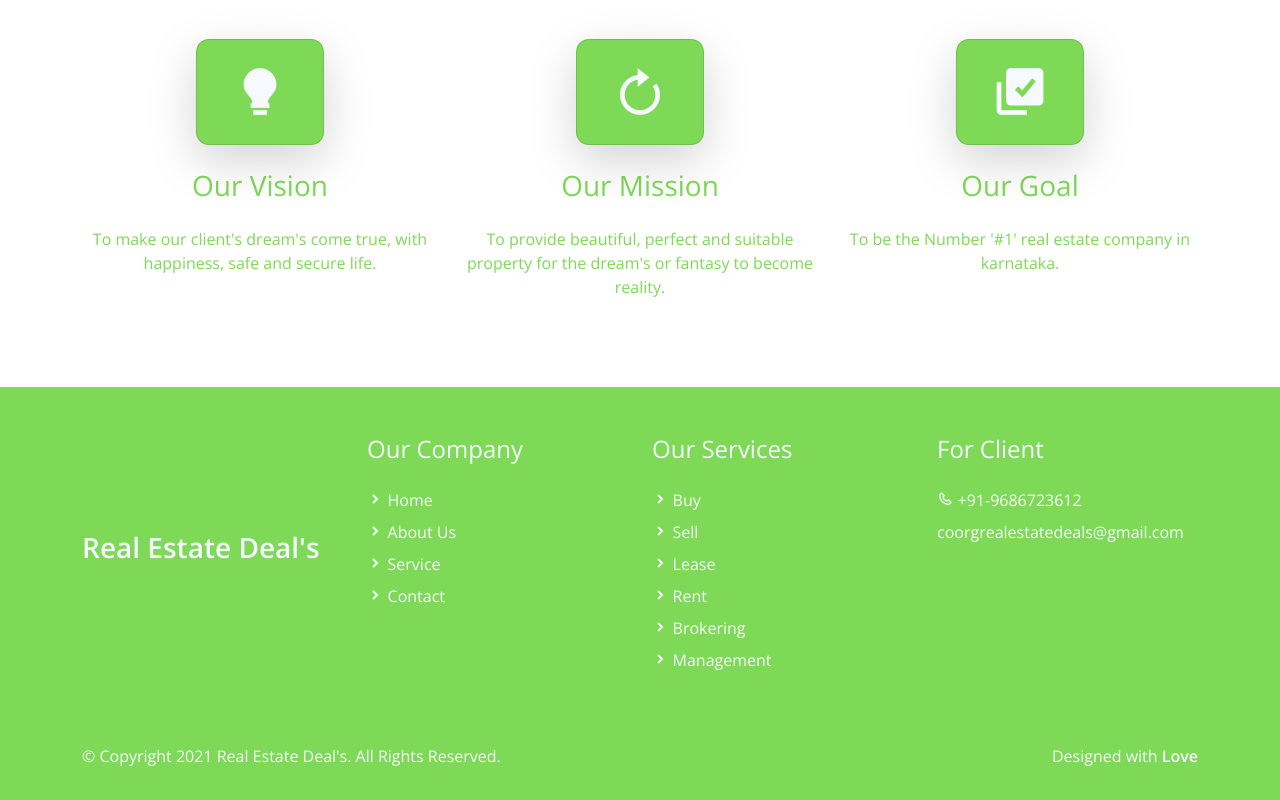
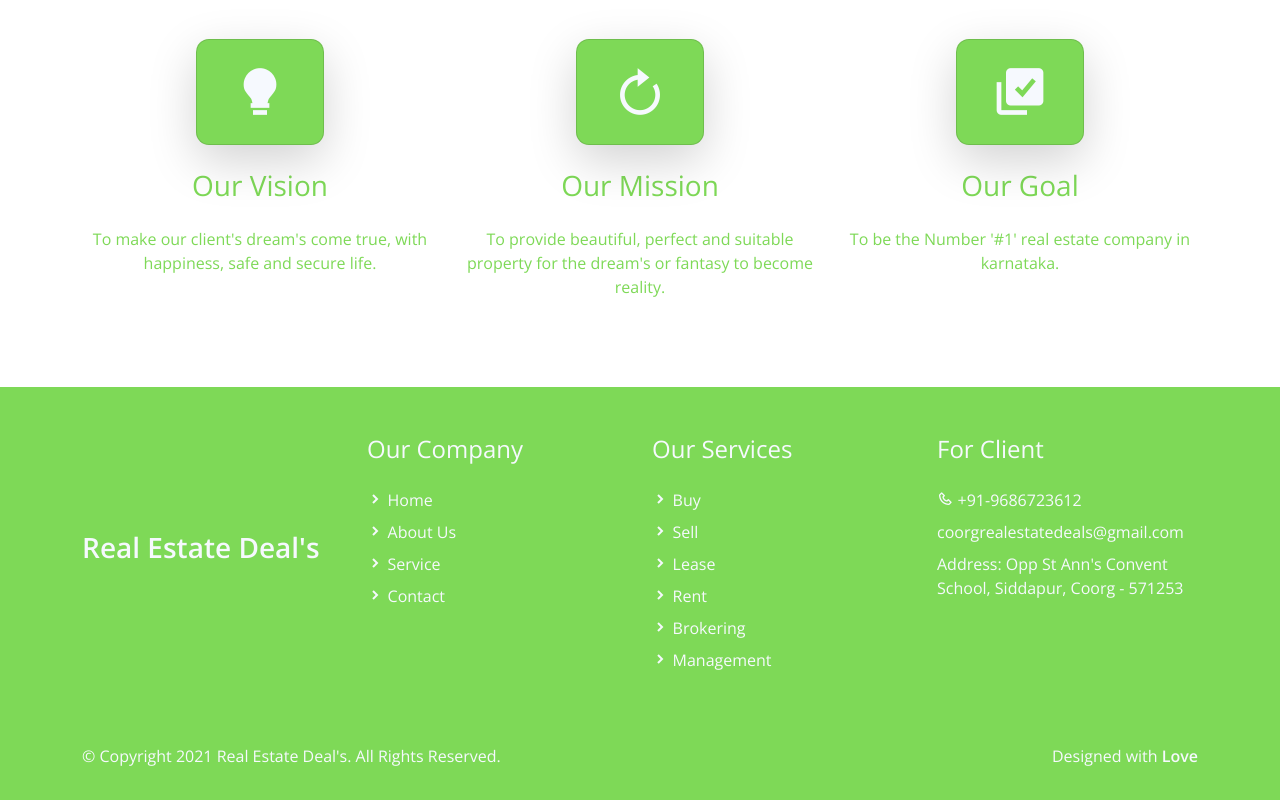
Before and after one commit to SharathKumarMS/coorgrealestate, a plain HTML site: page about.html in a window 1280 px wide. Shown: the part 1225-2025 px from the top of the page. Drawn offline with nearby package versions, Linux system fonts and the light colour scheme.

Commit message:
adress added

```diff
--- a/about.html
+++ b/about.html
@@ -213,6 +213,9 @@ https://templatemo.com/tm-561-purple-buzz
                         <li class="pb-2">
                             <a class="text-decoration-none text-light py-1" href="mailto:coorgrealestatedeals@gmail.com">coorgrealestatedeals@gmail.com</a>
                         </li>
+                        <li class="pb-2">
+                            <a class="text-decoration-none text-light py-1" >Address: Opp St Ann's Convent School, Siddapur, Coorg - 571253</a>
+                        </li>
                     </ul>
                 </div>
 
```
Also changed, not shown: contact.html (+3 -0 lines), pricing.html (+3 -0 lines), 2 other files.
